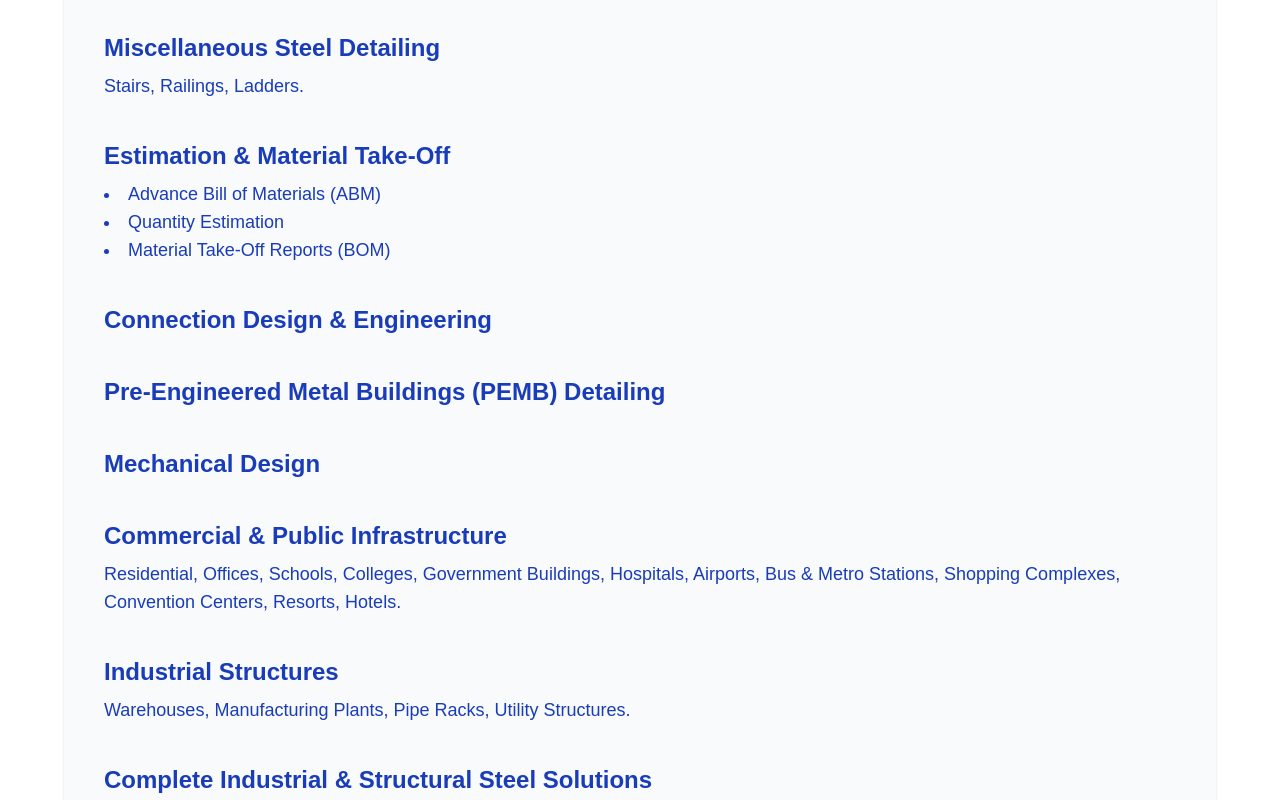
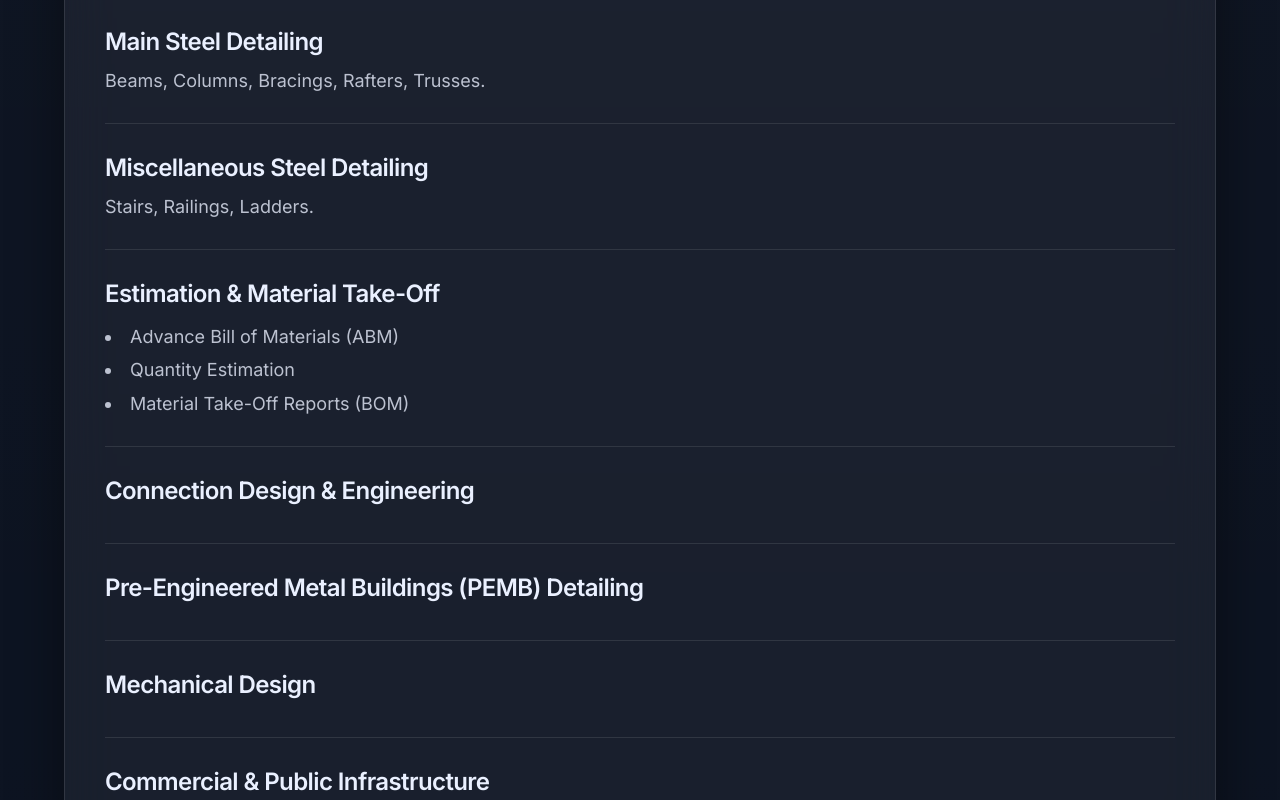
Before and after one commit to VakasTechpanion/4u-engineering, a Next.js app: page / in a window 1280 px wide. Shown: the part 880-1680 px from the top of the page. Built offline with nearby package versions, Linux system fonts and the light colour scheme.

Commit message:
ui-updated

```diff
--- a/app/components/ServicesSection.jsx
+++ b/app/components/ServicesSection.jsx
@@ -2,100 +2,108 @@
 
 export default function ServicesSection() {
   return (
-    <section id="services" className="py-20 px-6 bg-white">
-      <h2 className="text-4xl font-bold text-blue-800 text-center mb-12">
+    <section id="services" className="relative py-24 px-6">
+      <div className="absolute inset-0 -z-10">
+        <div className="absolute inset-0 bg-[radial-gradient(900px_420px_at_50%_0%,rgba(98,208,255,0.18),transparent_60%)]" />
+        <div className="absolute inset-0 bg-[linear-gradient(180deg,rgba(255,255,255,0.02),rgba(255,255,255,0))]" />
+      </div>
+
+      <h2 className="text-center mb-12">
+        <span className="text-4xl sm:text-5xl font-semibold tracking-tight bg-gradient-to-r from-[color:var(--color-foreground)] to-[color:var(--color-primary-2)] bg-clip-text text-transparent">
         Services 4U
+        </span>
       </h2>
 
-      <div className="max-w-6xl mx-auto space-y-10 text-blue-800 text-lg bg-gray-50 p-10 rounded-2xl shadow-sm">
+      <div className="max-w-6xl mx-auto text-lg rounded-3xl border border-[color:var(--color-border)] bg-white/5 backdrop-blur-xl shadow-[var(--shadow-card)] overflow-hidden">
+        <div className="p-6 sm:p-10 divide-y divide-white/10">
 
-        <div>
-          <h3 className="text-2xl font-semibold mb-2">
+        <div className="py-7">
+          <h3 className="text-2xl font-semibold tracking-tight text-[color:var(--color-foreground)] mb-2">
             Structural Steel Detailing
           </h3>
-          <p>
+          <p className="text-[color:var(--color-muted)] leading-relaxed">
             Customized, clear, and accurate fabrication reports, shop drawings,
             and erection drawings — saving fabricators material, shop time, and
             effort while prioritizing safety.
           </p>
         </div>
 
-        <div>
-          <h3 className="text-2xl font-semibold mb-2">
+        <div className="py-7">
+          <h3 className="text-2xl font-semibold tracking-tight text-[color:var(--color-foreground)] mb-2">
             Main Steel Detailing
           </h3>
-          <p>
+          <p className="text-[color:var(--color-muted)] leading-relaxed">
             Beams, Columns, Bracings, Rafters, Trusses.
           </p>
         </div>
 
-        <div>
-          <h3 className="text-2xl font-semibold mb-2">
+        <div className="py-7">
+          <h3 className="text-2xl font-semibold tracking-tight text-[color:var(--color-foreground)] mb-2">
             Miscellaneous Steel Detailing
           </h3>
-          <p>
+          <p className="text-[color:var(--color-muted)] leading-relaxed">
             Stairs, Railings, Ladders.
           </p>
         </div>
 
-        <div>
-          <h3 className="text-2xl font-semibold mb-2">
+        <div className="py-7">
+          <h3 className="text-2xl font-semibold tracking-tight text-[color:var(--color-foreground)] mb-3">
             Estimation & Material Take-Off
           </h3>
-          <ul className="list-disc list-inside">
+          <ul className="list-disc list-inside text-[color:var(--color-muted)] leading-relaxed space-y-1">
             <li>Advance Bill of Materials (ABM)</li>
             <li>Quantity Estimation</li>
             <li>Material Take-Off Reports (BOM)</li>
           </ul>
         </div>
 
-        <div>
-          <h3 className="text-2xl font-semibold mb-2">
+        <div className="py-7">
+          <h3 className="text-2xl font-semibold tracking-tight text-[color:var(--color-foreground)] mb-2">
             Connection Design & Engineering
           </h3>
         </div>
 
-        <div>
-          <h3 className="text-2xl font-semibold mb-2">
+        <div className="py-7">
+          <h3 className="text-2xl font-semibold tracking-tight text-[color:var(--color-foreground)] mb-2">
             Pre-Engineered Metal Buildings (PEMB) Detailing
           </h3>
         </div>
 
-        <div>
-          <h3 className="text-2xl font-semibold mb-2">
+        <div className="py-7">
+          <h3 className="text-2xl font-semibold tracking-tight text-[color:var(--color-foreground)] mb-2">
             Mechanical Design
           </h3>
         </div>
 
-        <div>
-          <h3 className="text-2xl font-semibold mb-2">
+        <div className="py-7">
+          <h3 className="text-2xl font-semibold tracking-tight text-[color:var(--color-foreground)] mb-2">
             Commercial & Public Infrastructure
           </h3>
-          <p>
+          <p className="text-[color:var(--color-muted)] leading-relaxed">
             Residential, Offices, Schools, Colleges, Government Buildings,
             Hospitals, Airports, Bus & Metro Stations, Shopping Complexes,
             Convention Centers, Resorts, Hotels.
           </p>
         </div>
 
-        <div>
-          <h3 className="text-2xl font-semibold mb-2">
+        <div className="py-7">
+          <h3 className="text-2xl font-semibold tracking-tight text-[color:var(--color-foreground)] mb-2">
             Industrial Structures
           </h3>
-          <p>
+          <p className="text-[color:var(--color-muted)] leading-relaxed">
             Warehouses, Manufacturing Plants, Pipe Racks, Utility Structures.
           </p>
         </div>
-        <div>
-          <h3 className="text-2xl font-bold mb-2">
+        <div className="py-7">
+          <h3 className="text-2xl font-semibold tracking-tight text-[color:var(--color-foreground)] mb-2">
             Complete Industrial & Structural Steel Solutions
           </h3>
-          <p className="mb-4 text-gray-700">
+          <p className="mb-4 text-[color:var(--color-muted)] leading-relaxed">
             20+ Years of Experience in delivering reliable, high-quality steel
             fabrication and structural solutions.
           </p>
 
-          <ul >
+          <ul className="text-[color:var(--color-muted)] leading-relaxed space-y-1 list-disc list-inside">
             <li>All Types of Steel Fabrication & Erection</li>
             <li>Commercial & Residential Building Structures</li>
             <li>Industrial Shed Fabrication</li>
@@ -111,6 +119,7 @@ export default function ServicesSection() {
           </ul>
         </div>
       </div>
+      </div>
     </section>
   );
 }
--- a/app/globals.css
+++ b/app/globals.css
@@ -1,28 +1,70 @@
 @import "tailwindcss";
 
 :root {
-  --background: #ffffff;
-  --foreground: #171717;
+  /* Core surfaces */
+  --background: #0b1220;
+  --foreground: #eaf0ff;
+
+  /* Premium neutral scale (slate/ink) */
+  --surface-0: #0b1220;
+  --surface-1: #0f1a2e;
+  --surface-2: #14233d;
+  --border: rgba(255, 255, 255, 0.10);
+
+  /* Brand accents (blue → cyan) */
+  --primary: #4f8cff;
+  --primary-2: #62d0ff;
+  --primary-ink: #061226;
+
+  /* Text */
+  --muted: rgba(234, 240, 255, 0.78);
+  --subtle: rgba(234, 240, 255, 0.62);
+
+  /* Effects */
+  --shadow-soft: 0 10px 30px rgba(0, 0, 0, 0.35);
+  --shadow-card: 0 18px 55px rgba(0, 0, 0, 0.45);
+  --ring: 0 0 0 4px rgba(98, 208, 255, 0.18);
 }
 
 @theme inline {
   --color-background: var(--background);
   --color-foreground: var(--foreground);
-  --font-sans: var(--font-geist-sans);
-  --font-mono: var(--font-geist-mono);
+  --font-sans: var(--font-sans);
+
+  --color-surface-0: var(--surface-0);
+  --color-surface-1: var(--surface-1);
+  --color-surface-2: var(--surface-2);
+  --color-border: var(--border);
+  --color-primary: var(--primary);
+  --color-primary-2: var(--primary-2);
+  --color-muted: var(--muted);
+  --color-subtle: var(--subtle);
 }
 
 @media (prefers-color-scheme: dark) {
   :root {
-    --background: #0a0a0a;
-    --foreground: #ededed;
+    --background: #0b1220;
+    --foreground: #eaf0ff;
   }
 }
 
+html {
+  scroll-behavior: smooth;
+}
+
 body {
-  background: white;
+  background: radial-gradient(1200px 600px at 10% -10%, rgba(79, 140, 255, 0.35), rgba(79, 140, 255, 0) 60%),
+    radial-gradient(900px 540px at 110% 10%, rgba(98, 208, 255, 0.22), rgba(98, 208, 255, 0) 55%),
+    linear-gradient(180deg, var(--surface-0), var(--surface-0));
   color: var(--foreground);
-  font-family: Arial, Helvetica, sans-serif;
+  font-family: var(--font-sans), ui-sans-serif, system-ui, -apple-system, "Segoe UI", Roboto, Arial, "Noto Sans", "Apple Color Emoji", "Segoe UI Emoji";
+  text-rendering: optimizeLegibility;
+  -webkit-font-smoothing: antialiased;
+  -moz-osx-font-smoothing: grayscale;
+}
+
+::selection {
+  background: rgba(98, 208, 255, 0.28);
 }
 
 /* Remove Next.js image overlay button */
--- a/app/layout.tsx
+++ b/app/layout.tsx
@@ -2,6 +2,13 @@ import "./globals.css";
 import Navbar from "./components/Navbar";
 import Footer from "./components/Footer";
 import type { ReactNode } from "react";
+import { Inter } from "next/font/google";
+
+const inter = Inter({
+  subsets: ["latin"],
+  display: "swap",
+  variable: "--font-sans",
+});
 
 export const metadata = {
   title: "4uEngg | Engineering Solutions & Design Services",
@@ -26,7 +33,9 @@ export const metadata = {
 export default function RootLayout({ children }: { children: ReactNode }) {
   return (
     <html lang="en">
-      <body className="font-sans bg-gray-50 text-gray-900">
+      <body
+        className={`${inter.variable} font-sans bg-transparent text-[color:var(--color-foreground)]`}
+      >
         <Navbar />
         {children}
         <Footer />
--- a/app/page.tsx
+++ b/app/page.tsx
@@ -6,7 +6,7 @@ import CareersSection from "./components/CareersSection";
 
 export default function Home() {
   return (
-    <main className="bg-white">
+    <main className="bg-transparent">
       <AboutSection />
       <ServicesSection />
       <ContactSection />
```
